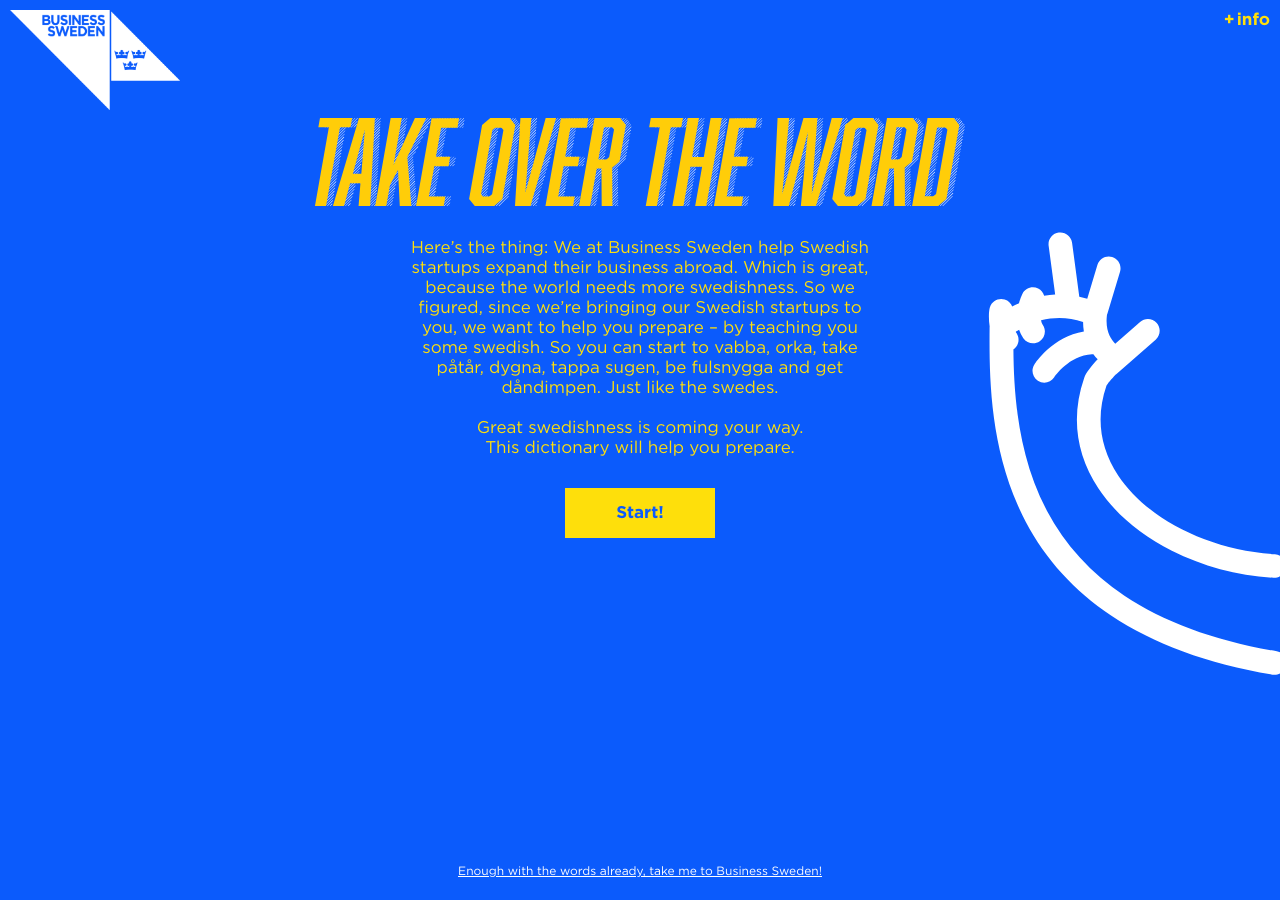
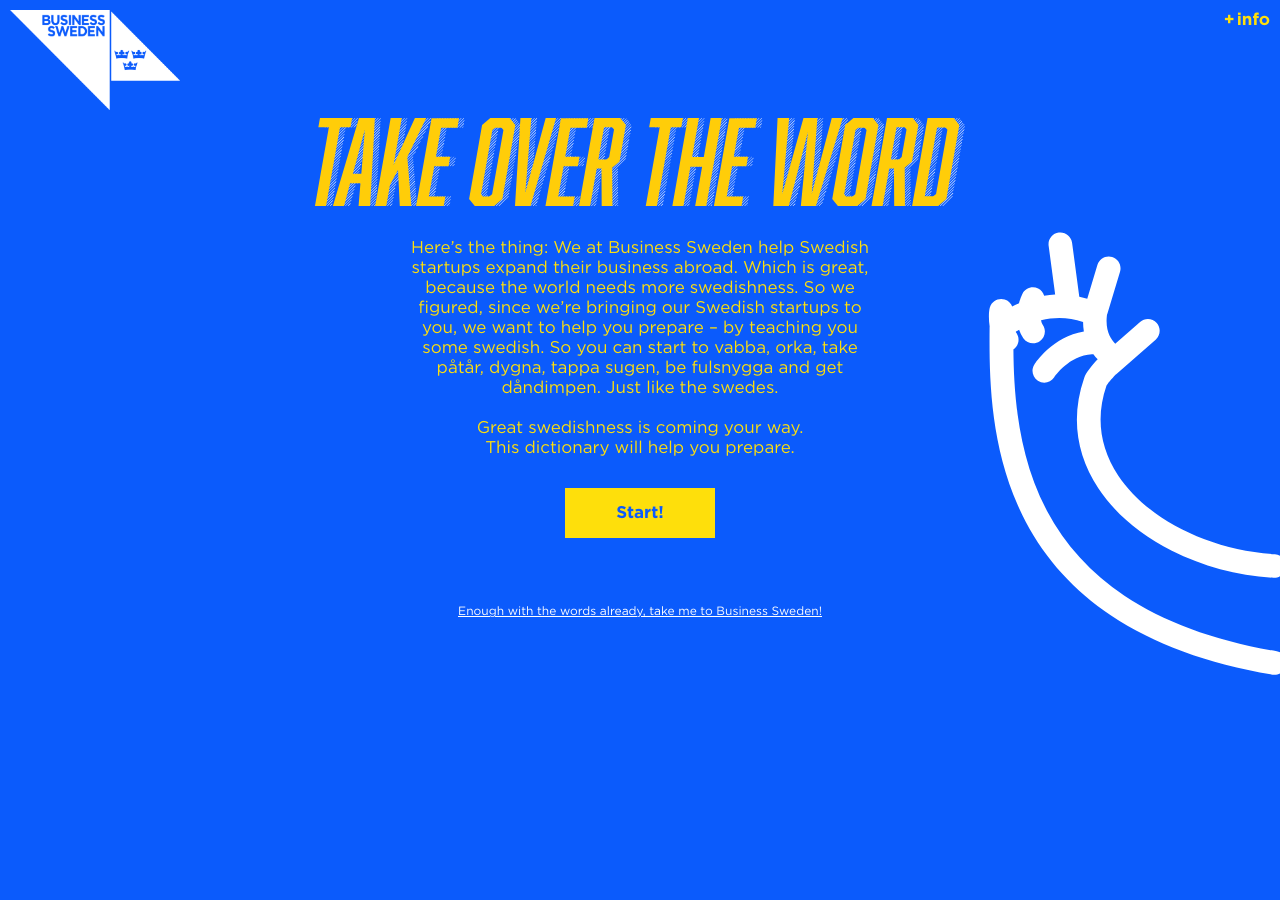
Before and after one commit to p4bs/p4bs.github.io, a Jekyll site: the page built from index.html, in a window 1280 px wide. Built offline with Jekyll 4.4.1, drawn with Linux system fonts in a browser that asks for light colours; nearby versions of some CDN libraries.

Commit message:
Try something new

```diff
--- a/css/style.css
+++ b/css/style.css
@@ -143,6 +143,7 @@
     margin: 3% auto 0;
     width: 800px;
     text-align: center;
+    padding-bottom: 3em;
 }
 
 .main .header {
@@ -235,8 +236,6 @@
 
 .footer {
     height: 3em;
-    position: absolute;
-    bottom: 0;
     margin: 0 auto;
     width: 100%;
     color: white;
```
